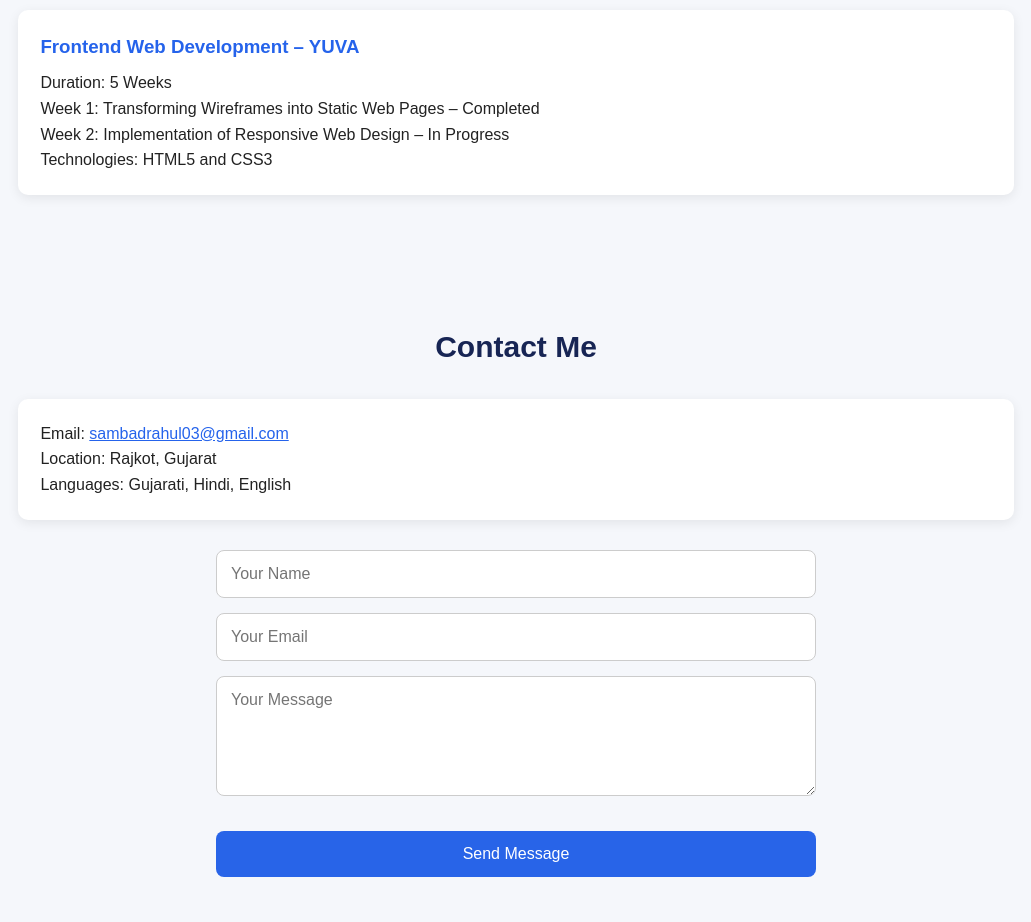
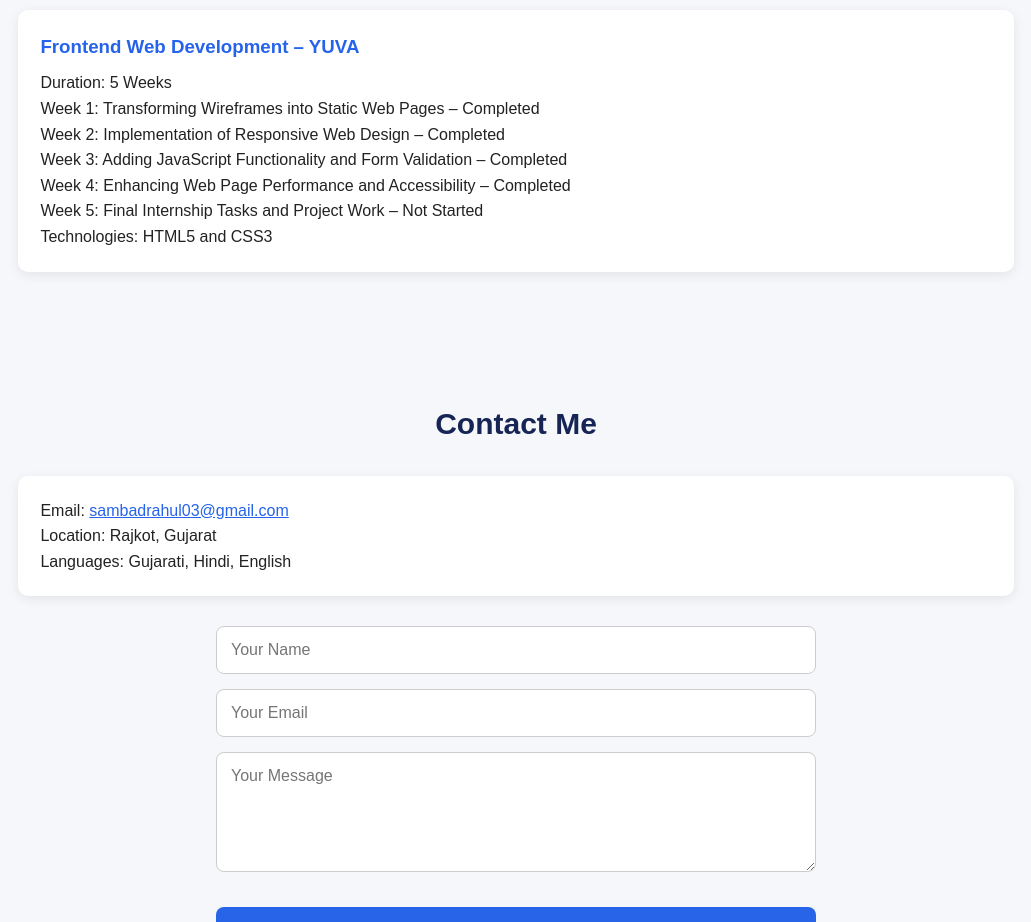
Before and after one commit to sambadrahul/Frontend-Internship-Week-4, a plain HTML site: page index.html in a window 1280 px wide. Shown: the part 2920-3842 px from the top of the page, without its empty margins (124-1155 px from the left). Drawn offline with Linux system fonts and the light colour scheme.

Commit message:
Update internship progress for Weeks 1 to 5
Updated the Internship section to show Weeks 1, 2, 3, and 4 as Completed and Week 5 as Not Started.

```diff
--- a/index.html
+++ b/index.html
@@ -136,7 +136,12 @@
         <h3>Frontend Web Development – YUVA</h3>
         <p>Duration: 5 Weeks</p>
         <p>Week 1: Transforming Wireframes into Static Web Pages – Completed</p>
-        <p>Week 2: Implementation of Responsive Web Design – In Progress</p>
+         <p>Week 2: Implementation of Responsive Web Design – Completed</p>
+        <p>Week 3: Adding JavaScript Functionality and Form Validation – Completed
+</p>
+<p>Week 4: Enhancing Web Page Performance and Accessibility – Completed
+</p>
+<p>Week 5: Final Internship Tasks and Project Work – Not Started</p>
         <p>Technologies: HTML5 and CSS3</p>
     </div>
 </section>
```
